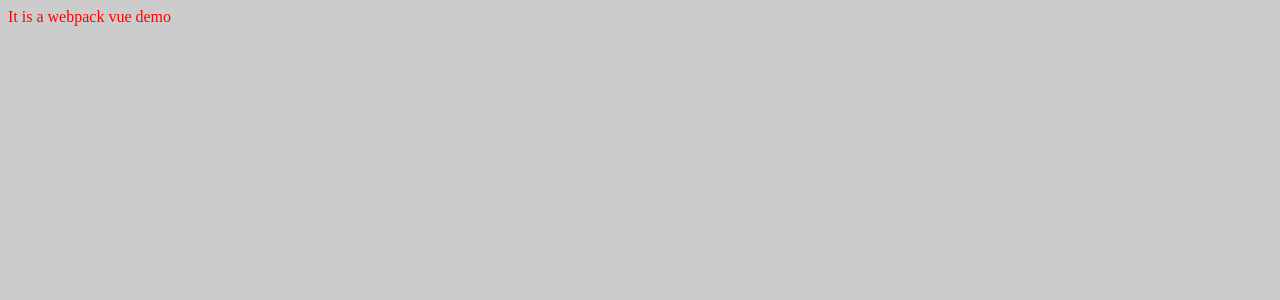
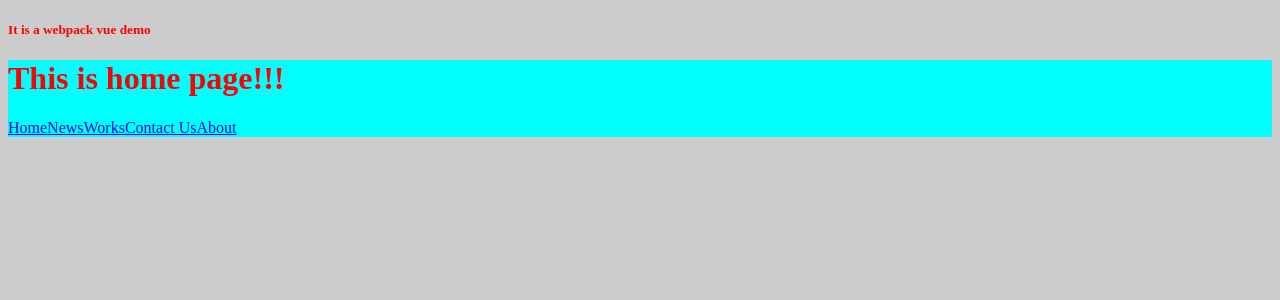
Before and after one commit to ShunyiZhao/DeepKW_Web, a Vue app in the folder project/: page /#/home in a window 1280 px wide. Shown: the top 300 px of the page. Built offline with nearby package versions, Linux system fonts and the light colour scheme.

Commit message:
Add basic router

```diff
--- a/project/src/app.vue
+++ b/project/src/app.vue
@@ -1,10 +1,16 @@
 <template>
-    <div>It is a webpack vue demo</div>
+    <div>
+        <h5>It is a webpack vue demo</h5>
+        <div id="app">
+            <router-view></router-view>
+        </div>
+    </div>
 </template>
+<script>
+</script>
 
-<style>
-body {
-    color: red;
-    background-color:#ccc;
+<style scoped>
+#app{
+    background-color: aqua;
 }
-</style>
+</style>>
--- a/project/src/assets/css/style.css
+++ b/project/src/assets/css/style.css
@@ -1,3 +1,4 @@
-li {
-    font-weight: 500;
+body {
+    color: red;
+    background-color:#ccc;
 }
--- /dev/null
+++ b/project/src/components/About/about.vue
@@ -0,0 +1,14 @@
+<template>
+    <div>
+        <h1>This is about page!!</h1>
+        <banner></banner>
+    </div>
+</template>
+<script>
+import banner from '../banner.vue'
+export default {
+    components: {
+        banner
+    }
+}
+</script>
--- /dev/null
+++ b/project/src/components/Contact/contact.vue
@@ -0,0 +1,14 @@
+<template>
+    <div>
+        <h1>This is contact page!!</h1>
+        <banner></banner>
+    </div>
+</template>
+<script>
+import banner from '../banner.vue'
+export default {
+    components: {
+        banner
+    }
+}
+</script>
--- /dev/null
+++ b/project/src/components/News/news.vue
@@ -0,0 +1,14 @@
+<template>
+    <div>
+        <h1>This is news page!!</h1>
+        <banner></banner>
+    </div>
+</template>
+<script>
+import banner from '../banner.vue'
+export default {
+    components: {
+        banner
+    }
+}
+</script>
--- /dev/null
+++ b/project/src/components/Works/works.vue
@@ -0,0 +1,14 @@
+<template>
+    <div>
+        <h1>This is works page!!</h1>
+        <banner></banner>
+    </div>
+</template>
+<script>
+import banner from '../banner.vue'
+export default {
+    components: {
+        banner
+    }
+}
+</script>
--- /dev/null
+++ b/project/src/components/banner.vue
@@ -0,0 +1,24 @@
+<template id="banner">
+    <div>
+        <router-link to="/home">Home</router-link>
+        <router-link to="/news">News</router-link>
+        <router-link to="/works">Works</router-link>
+        <router-link to="/contact">Contact Us</router-link>
+        <router-link to="/about">About</router-link>
+    </div>
+</template>
+<script>
+var banner = {
+    template:'#banner',
+    data:function(){
+        return{
+            msg:'ok!'
+        }
+    },
+    methods:{
+    }
+}
+export default {
+    banner
+}
+</script>
--- /dev/null
+++ b/project/src/components/home.vue
@@ -0,0 +1,14 @@
+<template>
+    <div>
+        <h1>This is home page!!!</h1>
+        <banner></banner>
+    </div>
+</template>
+<script>
+import banner from '../components/banner.vue'
+export default {
+    components: {
+        banner
+    }
+}
+</script>
--- a/project/src/index.js
+++ b/project/src/index.js
@@ -4,7 +4,7 @@ import VueRouter from 'vue-router' //1.导入包
 Vue.use(VueRouter) //2.安装路由功能
 import router from '../src/router/router.js'//3.抽离路由到相应独立的js文档
 import app from '../src/app.vue'
-//import '../src/assets/css/style.css'
+import '../src/assets/css/style.css'
 
 new Vue({
     el: '#app',
```
Also changed, not shown: project/src/router/router.js (+17 -9 lines), 1 other file (tests, documents, lock files or other folders).
